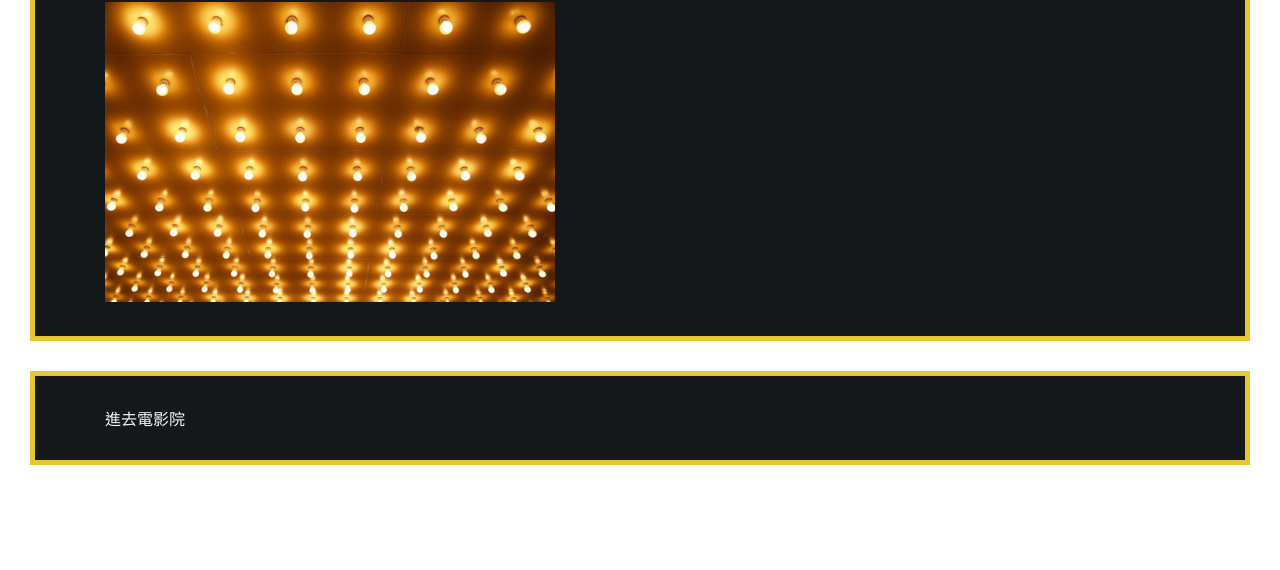
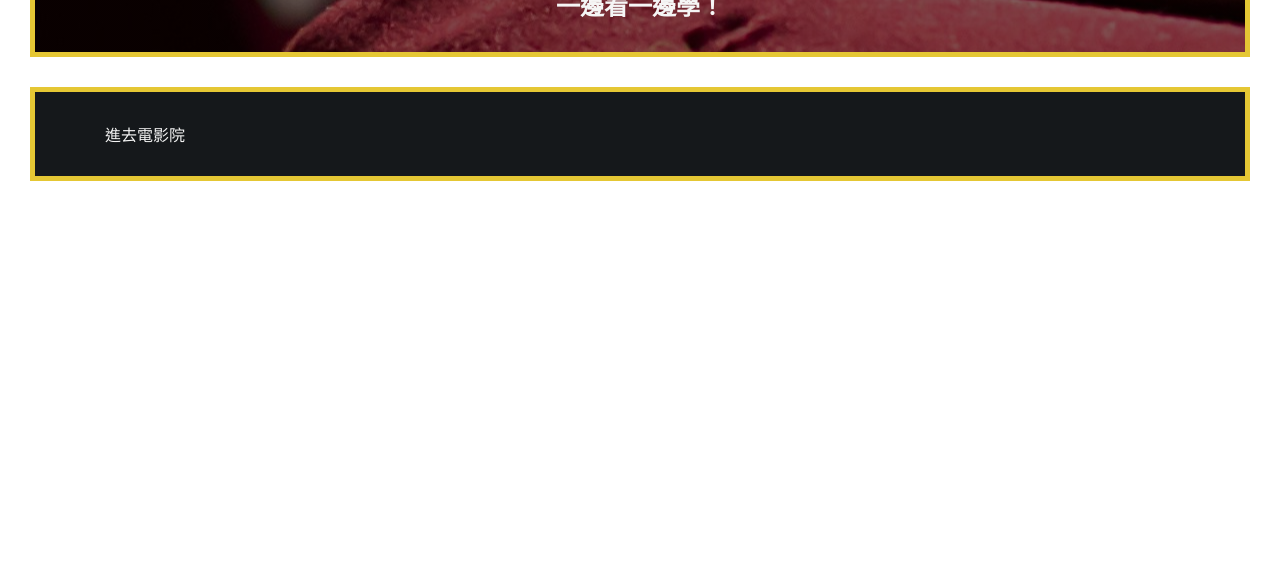
Before and after one commit to Allijen915/Chin399Project, a plain HTML site: page index.html in a window 1280 px wide. Shown: the part 230-800 px from the top of the page. Drawn offline with Linux system fonts and the light colour scheme.

Commit message:
added home page background image

```diff
--- a/index.html
+++ b/index.html
@@ -14,10 +14,9 @@
     <li><a href="/search/index.html">搜索</a></li>
     </ul>
   </nav>
-  <section>
+  <section class="homeimg">
   <h1>英語電影院</h1>
   <h2>一邊看一邊學！</h2>
-  <img src="/images/stagelightimg2.jpg" alt="stagelight" witdth="500" height="300">
   </section>
   <section>
   <p><a href = "/categories/index.html">進去電影院</a></p>
--- a/styles.css
+++ b/styles.css
@@ -2,6 +2,15 @@
     margin: 0;
     padding: 0;
     box-sizing: border-box;
+}
+.homeimg{
+    text-align: center;
+    margin-top: 50px;
+    background:
+        linear-gradient(rgba(0,0,0,0.5), rgba(0,0,0,0.5)),
+        url("/images/theaterchairimg.jpg");
+    background-repeat: no-repeat;
+    background-position: center;
 }
 h1, h2, p{
     color: whitesmoke;
```
Also changed, not shown: images/theaterchairimg.jpg (added).
